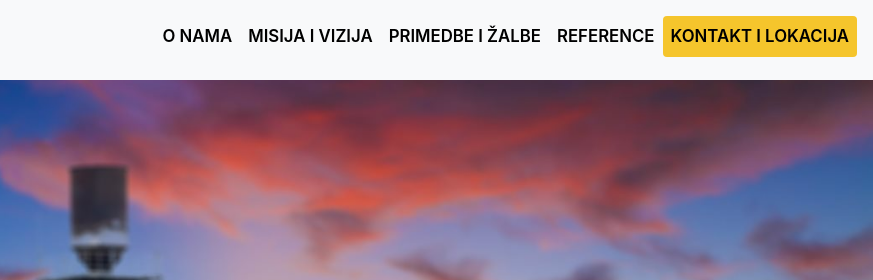
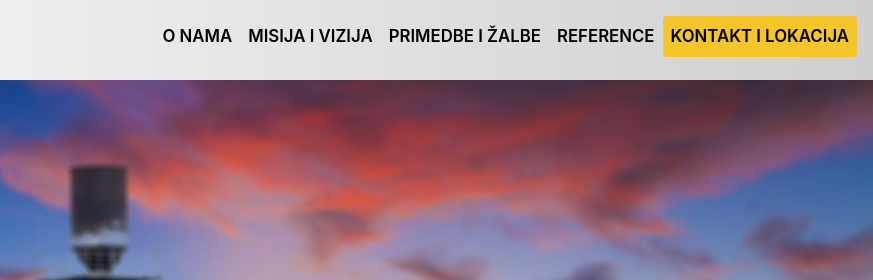
Before and after one commit to pureactive9091/GA, a plain HTML site: page index.html in a window 1280 px wide. Shown: the top 280 px of the page, 407-1280 px from the left. Drawn offline with nearby package versions, Linux system fonts and the light colour scheme.

Commit message:
Update index.css

```diff
--- a/css/index.css
+++ b/css/index.css
@@ -1,4 +1,4 @@
-@import url("https://fonts.googleapis.com/css?family=Roboto:400i&display=swap");z
+@import url("https://fonts.googleapis.com/css?family=Roboto:400i&display=swap");
 nav {
   background-image: linear-gradient(to right, #FEFEFE, #E6E6E6, #CFCFCF) !important;
   height: 4rem;
```
